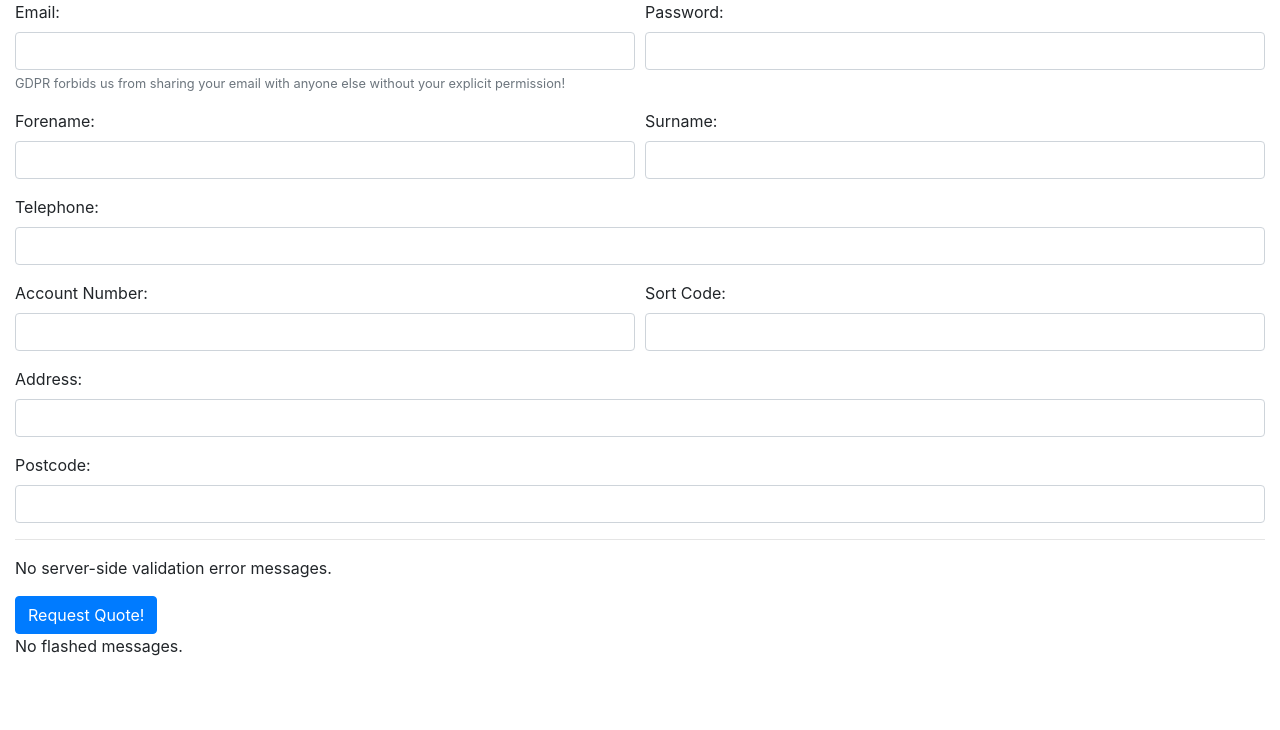
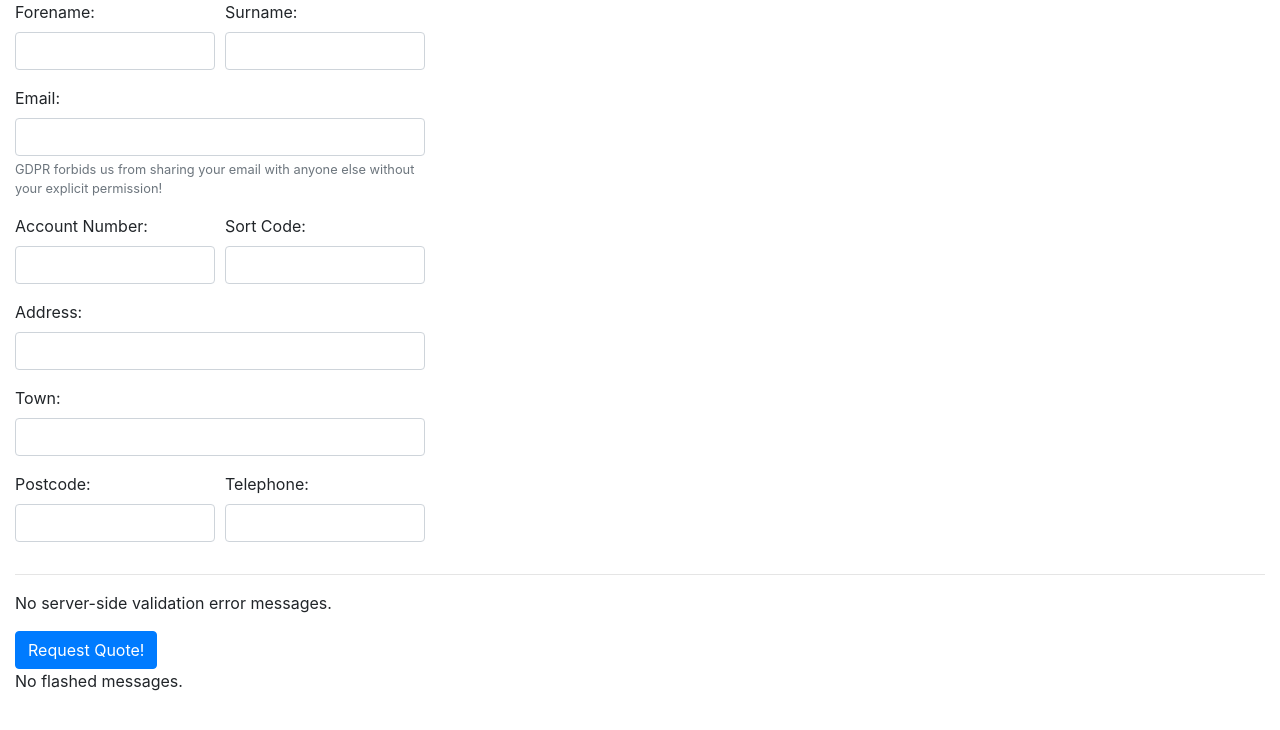
Before and after one commit to david-wm-sanders/uswacs-2-iy2d502-salapp, a Flask app: page /get-a-quote in a window 1280 px wide. Shown: the part 56-786 px from the top of the page. Run offline with Flask 2, Linux system fonts and the light colour scheme; some libraries are stand-ins or nearby versions.

Commit message:
Tidy up quote form

```diff
--- a/app/forms.py
+++ b/app/forms.py
@@ -3,14 +3,14 @@ from wtforms import StringField, PasswordField, SubmitField
 from wtforms.validators import DataRequired, Email
 
 class QuoteForm(FlaskForm):
-    email = StringField("Email:", validators=[DataRequired(), Email()])
-    password = PasswordField("Password:", validators=[DataRequired()])
-    forename = StringField("Forename:", validators=[DataRequired()])
-    surname = StringField("Surname:", validators=[DataRequired()])
-    telephone = StringField("Telephone:", validators=[DataRequired()])
-    account_number = StringField("Account Number:", validators=[DataRequired()])
-    sort_code = StringField("Sort Code:", validators=[DataRequired()])
-    address = StringField("Address:", validators=[DataRequired()])
-    # town = StringField("Town:", validators=[DataRequired()])
-    postcode = StringField("Postcode:", validators=[DataRequired()])
+    email = StringField("Email", validators=[DataRequired(), Email()])
+    # password = PasswordField("Password:", validators=[DataRequired()])
+    forename = StringField("Forename", validators=[DataRequired()])
+    surname = StringField("Surname", validators=[DataRequired()])
+    telephone = StringField("Telephone", validators=[DataRequired()])
+    account_number = StringField("Account Number", validators=[DataRequired()])
+    sort_code = StringField("Sort Code", validators=[DataRequired()])
+    address = StringField("Address", validators=[DataRequired()])
+    town = StringField("Town", validators=[DataRequired()])
+    postcode = StringField("Postcode", validators=[DataRequired()])
     submit = SubmitField("Request Quote!")
--- a/app/templates/get_quote.html
+++ b/app/templates/get_quote.html
@@ -7,24 +7,31 @@
     <!-- Security considerations: Include the form's hidden tags to enable the CSRF protection by including the token in a hidden field -->
     {{ form.hidden_tag() }}
     <div class="form-row">
-      <div class="form-group col-md-6">
-        {{ form.email.label }}
+      <div class="form-group col-md-2">{{ form.forename.label }}: {{ form.forename(class_='form-control') }}</div>
+      <div class="form-group col-md-2">{{ form.surname.label }}: {{ form.surname(class_='form-control') }}</div>
+    </div>
+    <div class="form-row">
+      <div class="form-group col-md-4">
+        {{ form.email.label }}:
         {{ form.email(class_='form-control') }}
         <small id="emailHelp" class="form-text text-muted">GDPR forbids us from sharing your email with anyone else without your explicit permission!</small>
       </div>
-      <div class="form-group col-md-6">{{ form.password.label }} {{ form.password(class_='form-control') }}</div>
+      {# <div class="form-group col-md-5">{{ form.password.label }} {{ form.password(class_='form-control') }}</div> #}
     </div>
     <div class="form-row">
-      <div class="form-group col-md-6">{{ form.forename.label }} {{ form.forename(class_='form-control') }}</div>
-      <div class="form-group col-md-6">{{ form.surname.label }} {{ form.surname(class_='form-control') }}</div>
+      <div class="form-group col-md-2">{{ form.account_number.label }}: {{ form.account_number(class_='form-control') }}</div>
+      <div class="form-group col-md-2">{{ form.sort_code.label }}: {{ form.sort_code(class_='form-control') }}</div>
     </div>
-    <div class="form-group">{{ form.telephone.label }} {{ form.telephone(class_='form-control') }}</div>
     <div class="form-row">
-      <div class="form-group col-md-6">{{ form.account_number.label }} {{ form.account_number(class_='form-control') }}</div>
-      <div class="form-group col-md-6">{{ form.sort_code.label }} {{ form.sort_code(class_='form-control') }}</div>
+      <div class="form-group col-md-4">{{ form.address.label }}: {{ form.address(class_='form-control') }}</div>
     </div>
-    <div class="form-group">{{ form.address.label }} {{ form.address(class_='form-control') }}</div>
-    <div class="form-group">{{ form.postcode.label }} {{ form.postcode(class_='form-control') }}</div>
+    <div class="form-row">
+      <div class="form-group col-md-4">{{ form.town.label }}: {{ form.town(class_='form-control') }}</div>
+    </div>
+    <div class="form-row">
+      <div class="form-group col-md-2">{{ form.postcode.label }}: {{ form.postcode(class_='form-control') }}</div>
+      <div class="form-group col-md-2">{{ form.telephone.label }}: {{ form.telephone(class_='form-control') }}</div>
+    </div>
     <hr/>
     <!-- Display server-side form validation error messages -->
     {% if form.errors %}
```
